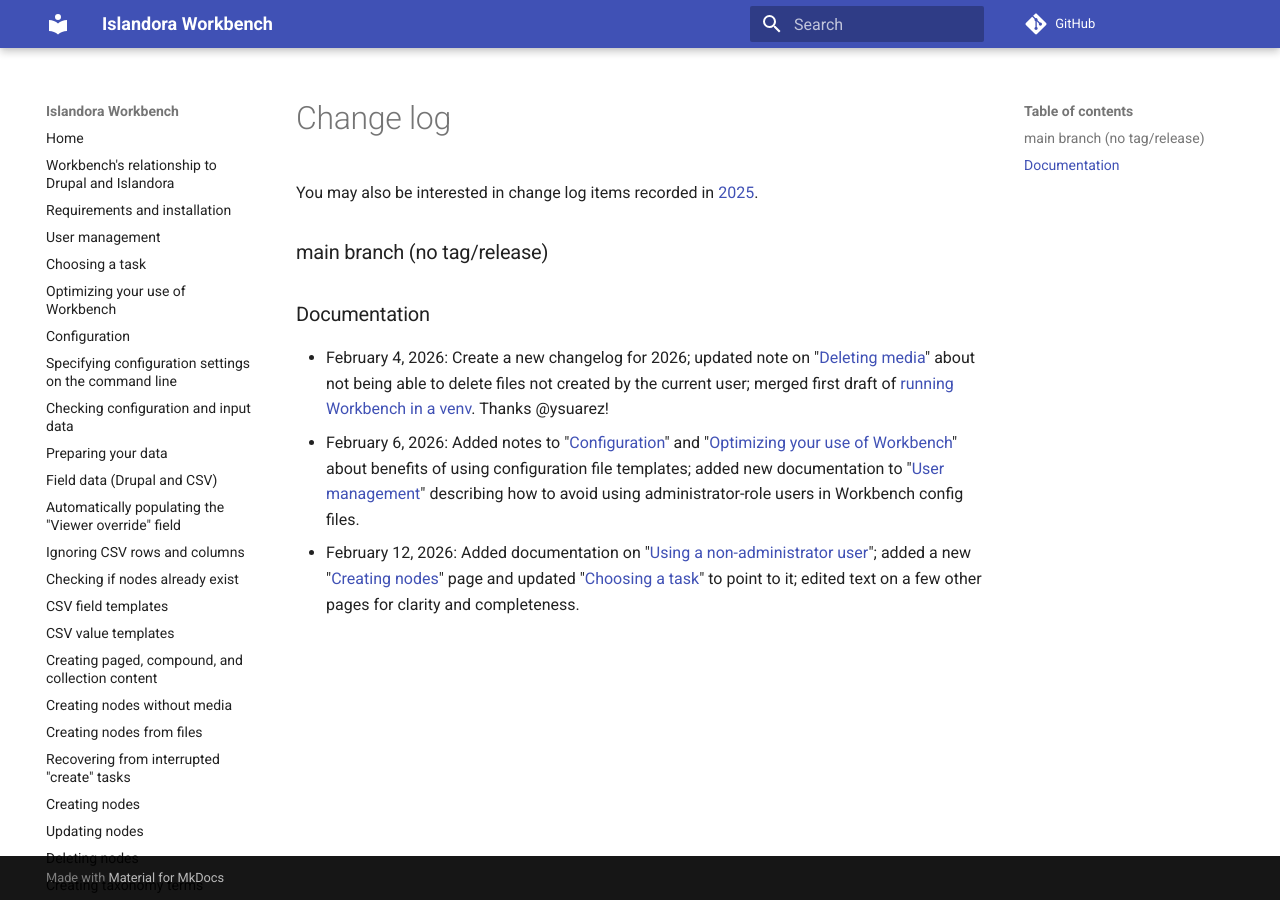
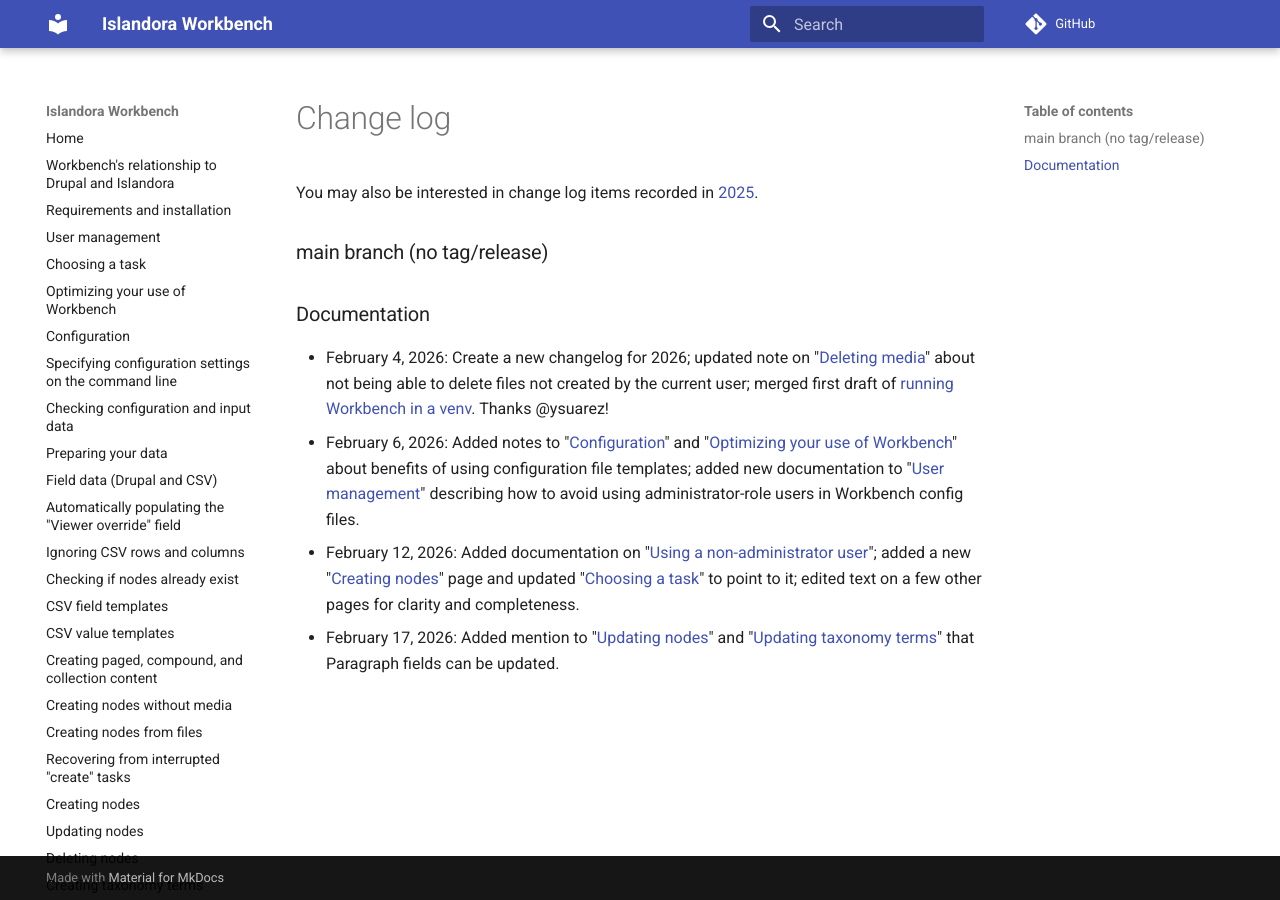
Before and after one commit to mjordan/islandora_workbench_docs, an MkDocs documentation site: the page built from docs/changelog.md, in a window 1280 px wide. Built offline with MkDocs 1.6.1 and Material for MkDocs 9.7.7, drawn with Linux system fonts in a browser that asks for light colours; comment, search, counter and statistics services are not loaded.

Commit message:
Added mention that you can upate Paragraph fiels in 'update' and 'update_terms' tasks.

```diff
--- a/docs/changelog.md
+++ b/docs/changelog.md
@@ -9,3 +9,4 @@ You may also be interested in change log items recorded in [2025](/islandora_wor
 * February 4, 2026: Create a new changelog for 2026; updated note on "[Deleting media](/islandora_workbench_docs/deleting_media/)" about not being able to delete files not created by the current user; merged first draft of [running Workbench in a venv](/islandora_workbench_docs/installation_with_venv/). Thanks @ysuarez!
 * February 6, 2026: Added notes to "[Configuration](https://mjordan.github.io/islandora_workbench_docs/configuration/)" and "[Optimizing your use of Workbench](https://mjordan.github.io/islandora_workbench_docs/optimizing_your_use_of_workbench/)" about benefits of using configuration file templates; added new documentation to "[User management](https://mjordan.github.io/islandora_workbench_docs/user_management/)" describing how to avoid using administrator-role users in Workbench config files.
 * February 12, 2026: Added documentation on "[Using a non-administrator user](/islandora_workbench_docs/user_management/#using-a-non-administrator-user)"; added a new "[Creating nodes](/islandora_workbench_docs/creating_nodes/)" page and updated "[Choosing a task](/islandora_workbench_docs/choosing_a_task/)" to point to it; edited text on a few other pages for clarity and completeness.
+* February 17, 2026: Added mention to "[Updating nodes](/islandora_workbench_docs/updating_nodes/)" and "[Updating taxonomy terms](/islandora_workbench_docs/updating_terms/)" that Paragraph fields can be updated.
```
Also changed, not shown: docs/updating_nodes.md (+1 -0 lines), docs/updating_terms.md (+1 -0 lines).
